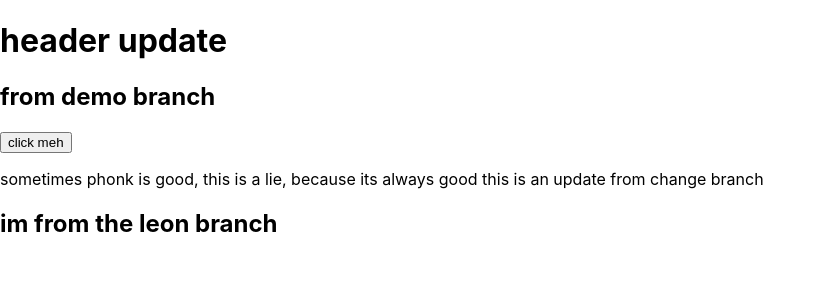
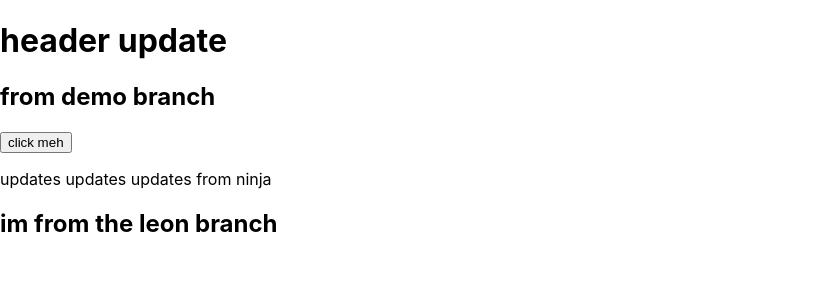
Before and after one commit to Fluffy-Lion/g-flow, a React (Create React App) app: page / in a window 1280 px wide. Shown: the top 300 px of the page, without its empty margins (0-826 px from the left). Built offline with nearby package versions, Linux system fonts and the light colour scheme.

Commit message:
added content

```diff
--- a/src/App.js
+++ b/src/App.js
@@ -9,8 +9,7 @@ const App = () => {
       <div>
         <button>click meh</button>
         <p>
-          sometimes phonk is good, this is a lie, because its always good
-          this is an update from change branch
+          updates updates updates from ninja
         </p>
         <h2>im from the leon branch</h2>
       </div>
```
